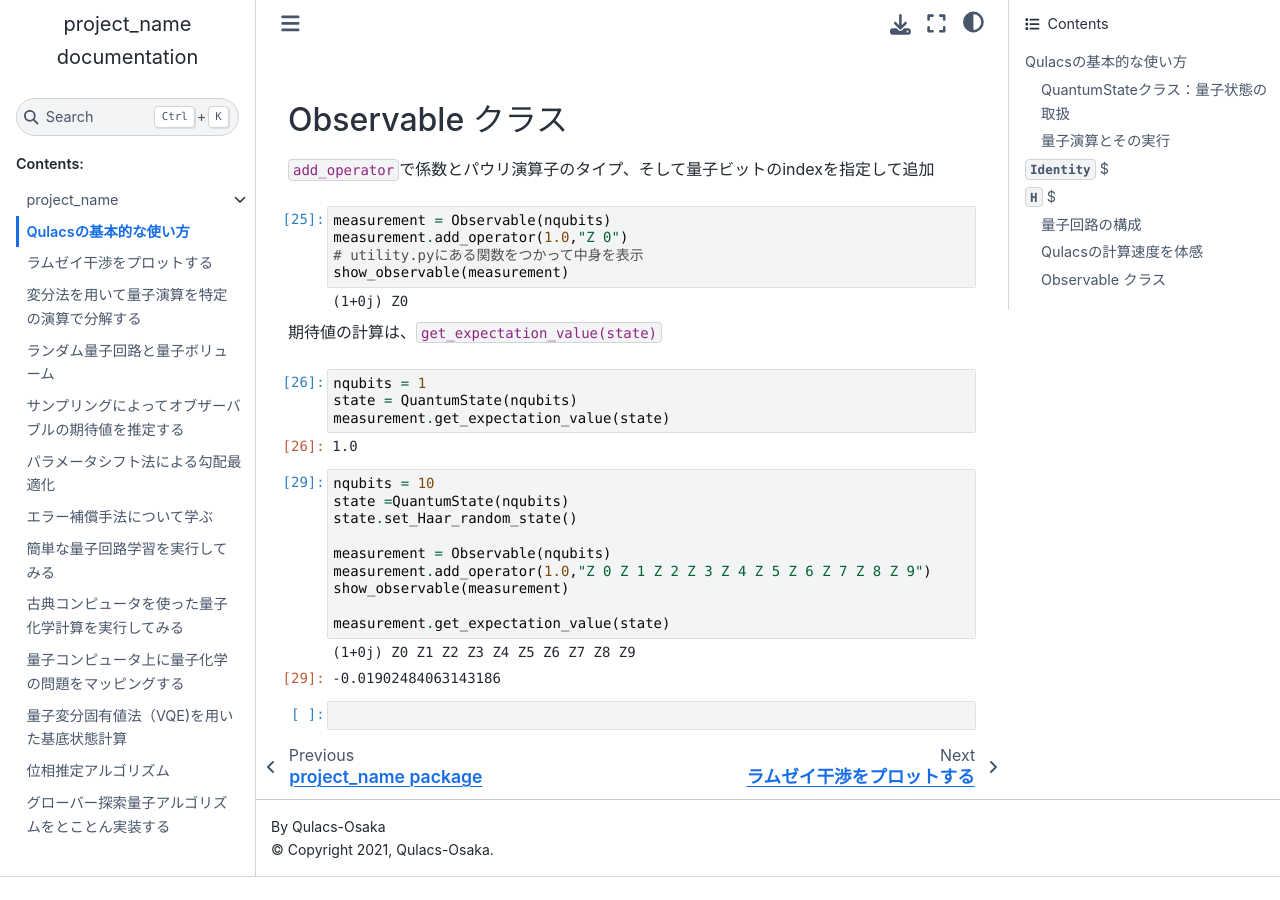
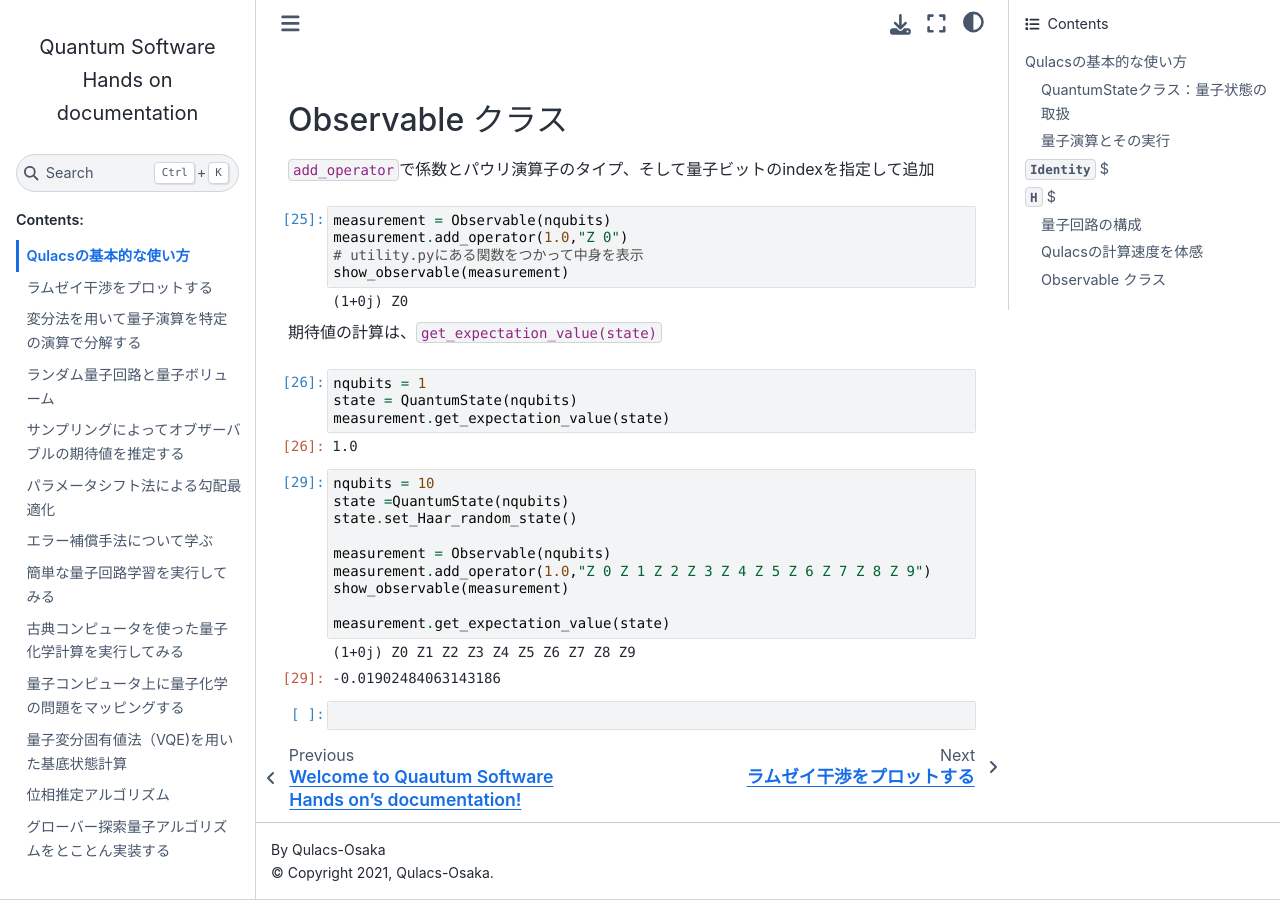
Before and after one commit to Qulacs-Osaka/quantum_software_handson, a Sphinx documentation site: the page built from doc/source/notebooks/01_how_to_use_qulacs.ipynb, in a window 1280 px wide and 900 px high, scrolled down 8563 px. Built offline with Sphinx 7.4.7 and the Sphinx Book theme 1.1.4, drawn with Linux system fonts in a browser that asks for light colours; pages that are not in the unit, such as notebooks, are missing from menus; before the commit the page ends 9440 px from its top, so only the background shows below that.

Commit message:
fix modules

```diff
--- a/doc/source/conf.py
+++ b/doc/source/conf.py
@@ -18,7 +18,7 @@ sys.path.insert(0, os.path.abspath("../.."))
 
 # -- Project information -----------------------------------------------------
 
-project = "project_name"
+project = "Quantum Software Hands on"
 copyright = "2021, Qulacs-Osaka"
 author = "Qulacs-Osaka"
 
--- a/doc/source/index.rst
+++ b/doc/source/index.rst
@@ -1,17 +1,15 @@
-.. project_name documentation master file, created by
+.. Quautum Software Hands on documentation master file, created by
    sphinx-quickstart on Mon Oct  4 15:58:54 2021.
    You can adapt this file completely to your liking, but it should at least
    contain the root `toctree` directive.
 
-Welcome to project_name's documentation!
-============================================
+Welcome to Quautum Software Hands on's documentation!
+=====================================================
 
 .. toctree::
    :maxdepth: 2
    :caption: Contents:
 
-   modules
-   notebooks/0_example
    notebooks/01_how_to_use_qulacs
    notebooks/02_Ramsay
    notebooks/03_VariationalGateDecomposition
--- a/doc/source/modules.rst
+++ /dev/null
@@ -1,7 +0,0 @@
-project_name
-============
-
-.. toctree::
-   :maxdepth: 4
-
-   project_name
--- a/doc/source/project_name.rst
+++ /dev/null
@@ -1,10 +0,0 @@
-project\_name package
-=====================
-
-Module contents
----------------
-
-.. automodule:: project_name
-   :members:
-   :undoc-members:
-   :show-inheritance:
```
